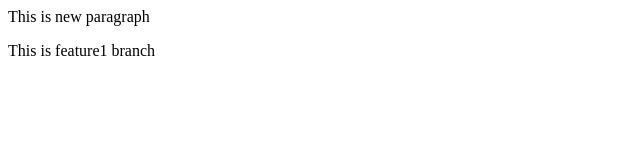
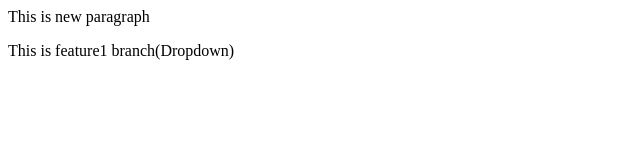
Before and after one commit to Pooja-Lodhi/LocalRepo, a plain HTML site: page index.html in a window 1280 px wide. Shown: the full height of the page, 0-640 px from the left. Drawn offline with Linux system fonts and the light colour scheme.

Commit message:
Add dropdown

```diff
--- a/index.html
+++ b/index.html
@@ -1,2 +1,2 @@
 <p>This is new paragraph</p>
-<p> This is feature1 branch</p>
+<p> This is feature1 branch(Dropdown)</p>
```
